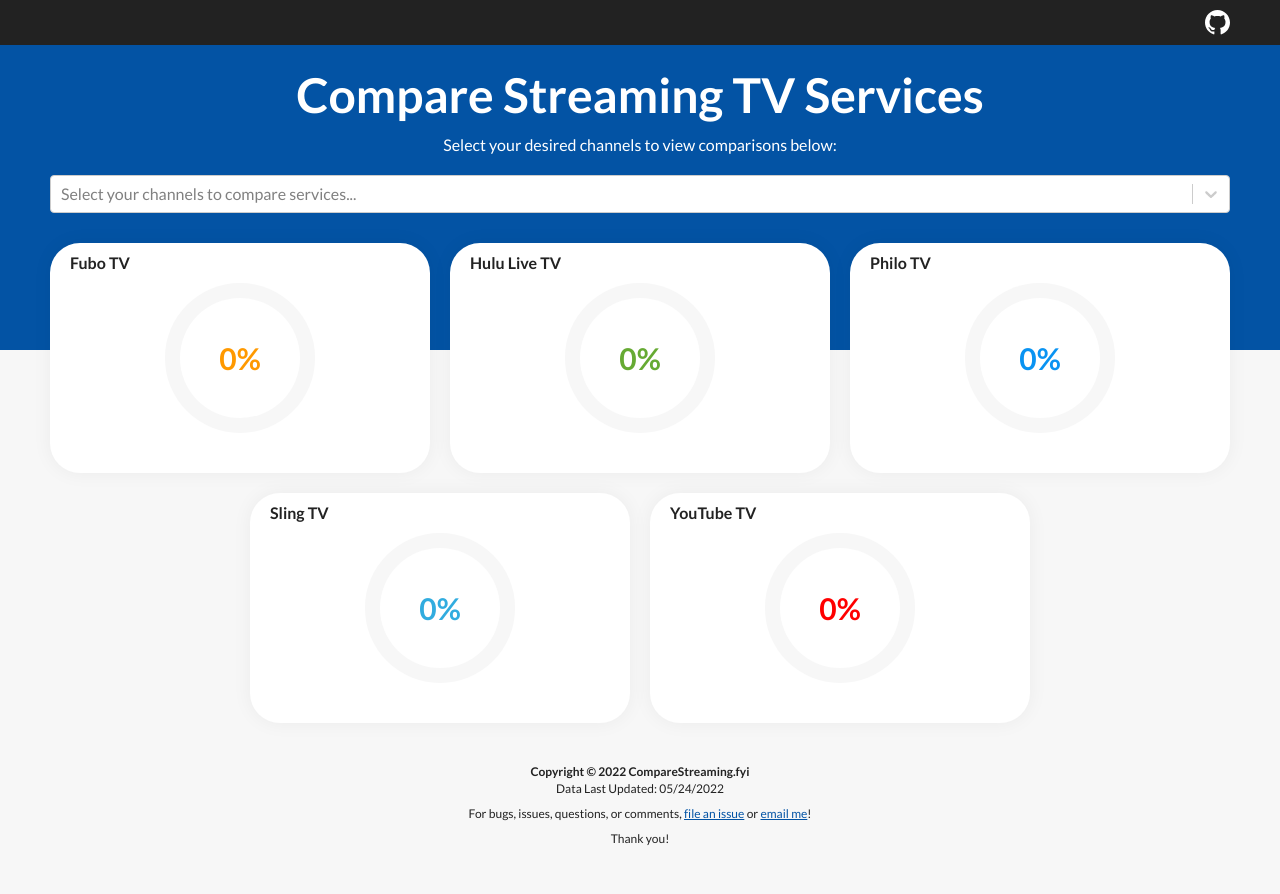
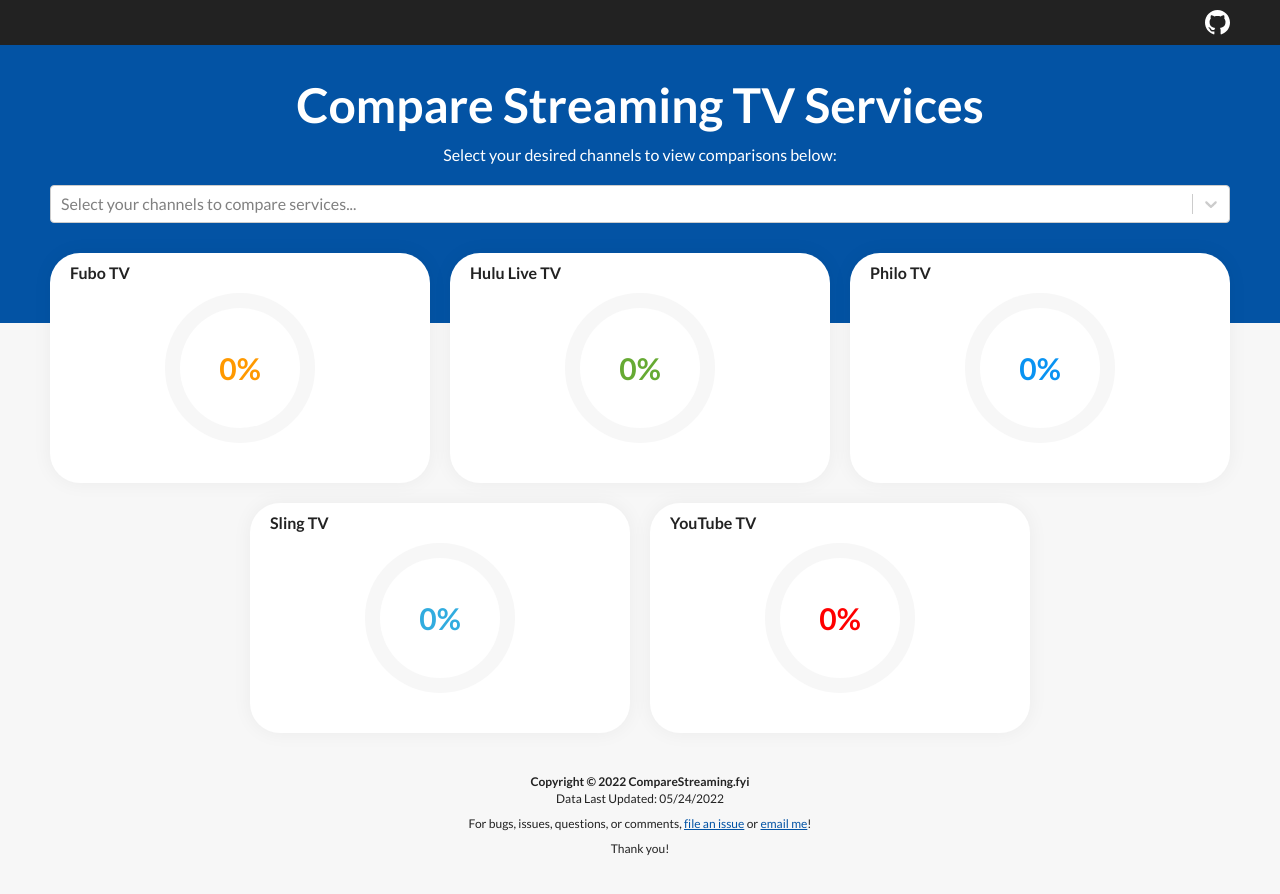
Before and after one commit to coreyleelarson/comparestreaming.fyi, a React (Create React App) app: page / in a window 1280 px wide. Shown: the top 894 px of the page. Built offline with nearby package versions, Linux system fonts and the light colour scheme.

Commit message:
Updates header styling.

```diff
--- a/package.json
+++ b/package.json
@@ -5,6 +5,7 @@
   "license": "MIT",
   "private": true,
   "scripts": {
+    "scrape": "ts-node ./scrapers/sling.ts",
     "lint": "eslint",
     "start": "react-scripts start",
     "build": "react-scripts build",
@@ -51,6 +52,8 @@
   "devDependencies": {
     "eslint-config-prettier": "^8.5.0",
     "eslint-plugin-prettier": "^4.0.0",
-    "prettier": "^2.6.2"
+    "prettier": "^2.6.2",
+    "puppeteer": "^14.1.1",
+    "ts-node": "^10.8.0"
   }
 }
--- a/src/app/index.tsx
+++ b/src/app/index.tsx
@@ -1,7 +1,6 @@
 import ReactGA from "react-ga4";
 import { Route, Routes } from "react-router-dom";
 import { Footer } from "../components/Footer";
-import { Header } from "../components/Header";
 import { UtilityHeader } from "../components/UtilityHeader";
 import { Home } from "../views/Home";
 
@@ -12,7 +11,6 @@
 export const App = () => (
   <>
     <UtilityHeader />
-    <Header />
     <main>
       <Routes>
         <Route element={<Home />} index />
--- a/src/components/UtilityHeader/UtilityHeader.module.css
+++ b/src/components/UtilityHeader/UtilityHeader.module.css
@@ -1,6 +1,5 @@
 .utility-header {
   background-color: var(--color-dark-gray);
-  margin-bottom: 2rem;
   padding-top: 1rem;
   padding-bottom: 1rem;
   position: sticky;
--- a/src/styles/globals.css
+++ b/src/styles/globals.css
@@ -3,7 +3,8 @@
 }
 
 body {
-  background-image: linear-gradient(var(--color-blue) 350px, var(--color-off-white) 350px);
+  background-color: var(--color-off-white);
+  /* background-image: linear-gradient(var(--color-blue) 350px, var(--color-off-white) 350px); */
   color: var(--color-white);
   font-family: 'Lato', sans-serif;
   font-size: 1.6rem;
--- a/src/views/Home/Home.module.css
+++ b/src/views/Home/Home.module.css
@@ -1,5 +1,8 @@
 .header {
-  margin-bottom: 3rem;
+  background-color: var(--color-blue);
+  padding-top: 3rem;
+  padding-bottom: 10rem;
+  margin-bottom: -7rem;
 }
 .header p {
   margin-bottom: 2rem;
--- a/src/views/Home/index.tsx
+++ b/src/views/Home/index.tsx
@@ -132,7 +132,8 @@
 
   return (
     <>
-      <section className={classNames("container", styles.header)}>
+      <header className={styles.header}>
+        <div className="container">
           <h1>Compare Streaming TV Services</h1>
           <p>Select your desired channels to view comparisons below:</p>
           <Select
@@ -141,7 +142,8 @@
             placeholder="Select your channels to compare services..."
             value={sortedSelectedChannels}
           />
-      </section>
+        </div>
+      </header>
       <section className={classNames("container", styles.comparisons)}>
         <ul className={styles.list}>
           {comparisons.map((comparison: any) => (
```
Also changed, not shown: scrapers/sling.ts (added, +13 -0 lines), screenshots/sling.png (added), 1 other file (tests, documents, lock files or other folders). Lines whose indentation alone changed are shown as unchanged.
